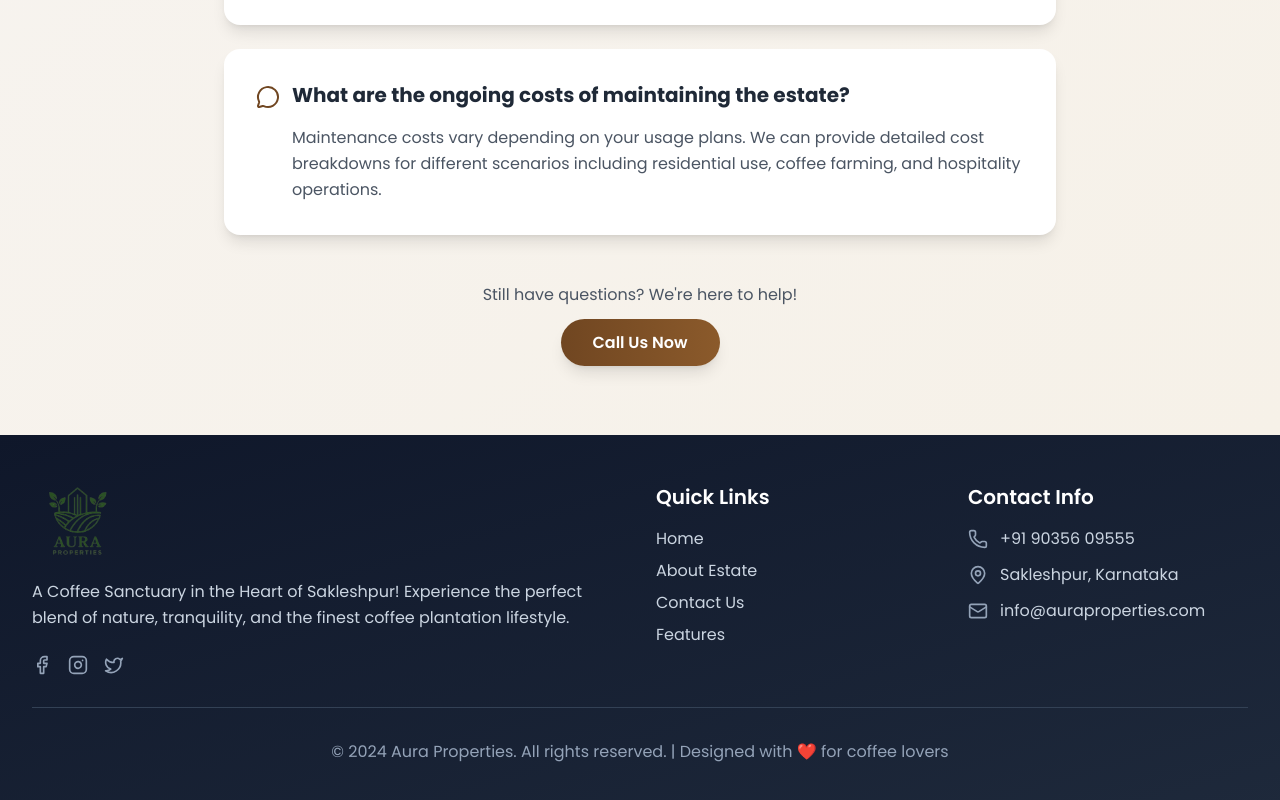
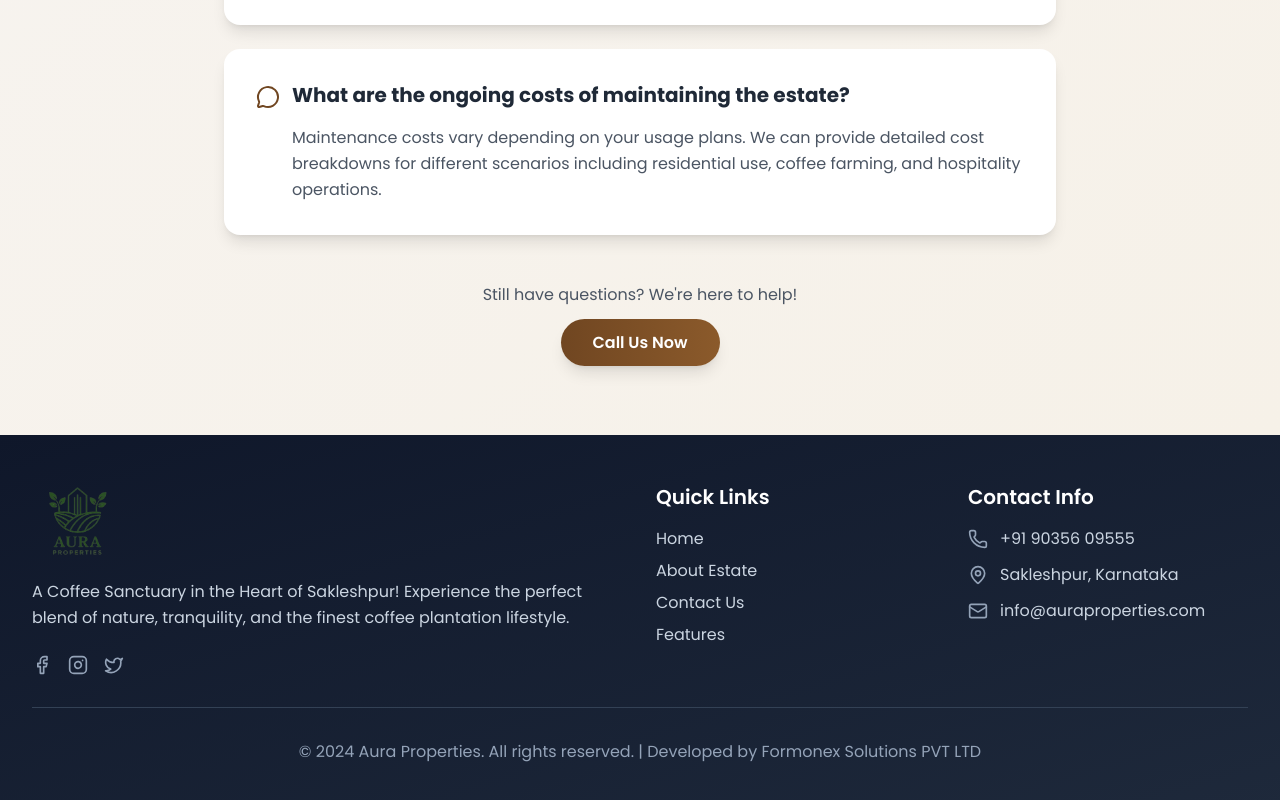
Before and after one commit to SanketsMane/Coffie-estate, a React (Vite) app: page /contact in a window 1280 px wide. Shown: the part 2520-3320 px from the top of the page. Built offline with nearby package versions, Linux system fonts and the light colour scheme.

Commit message:
Update footer component
- Manual edits made to Footer.jsx component

```diff
--- a/src/components/Footer.jsx
+++ b/src/components/Footer.jsx
@@ -92,7 +92,7 @@ const Footer = () => {
 
         <div className="border-t border-slate-700 mt-8 pt-8 text-center">
           <p className="text-slate-400">
-            © 2024 Aura Properties. All rights reserved. | Designed with ❤️ for coffee lovers
+            © 2024 Aura Properties. All rights reserved. | Developed by Formonex Solutions PVT LTD
           </p>
         </div>
       </div>
```
